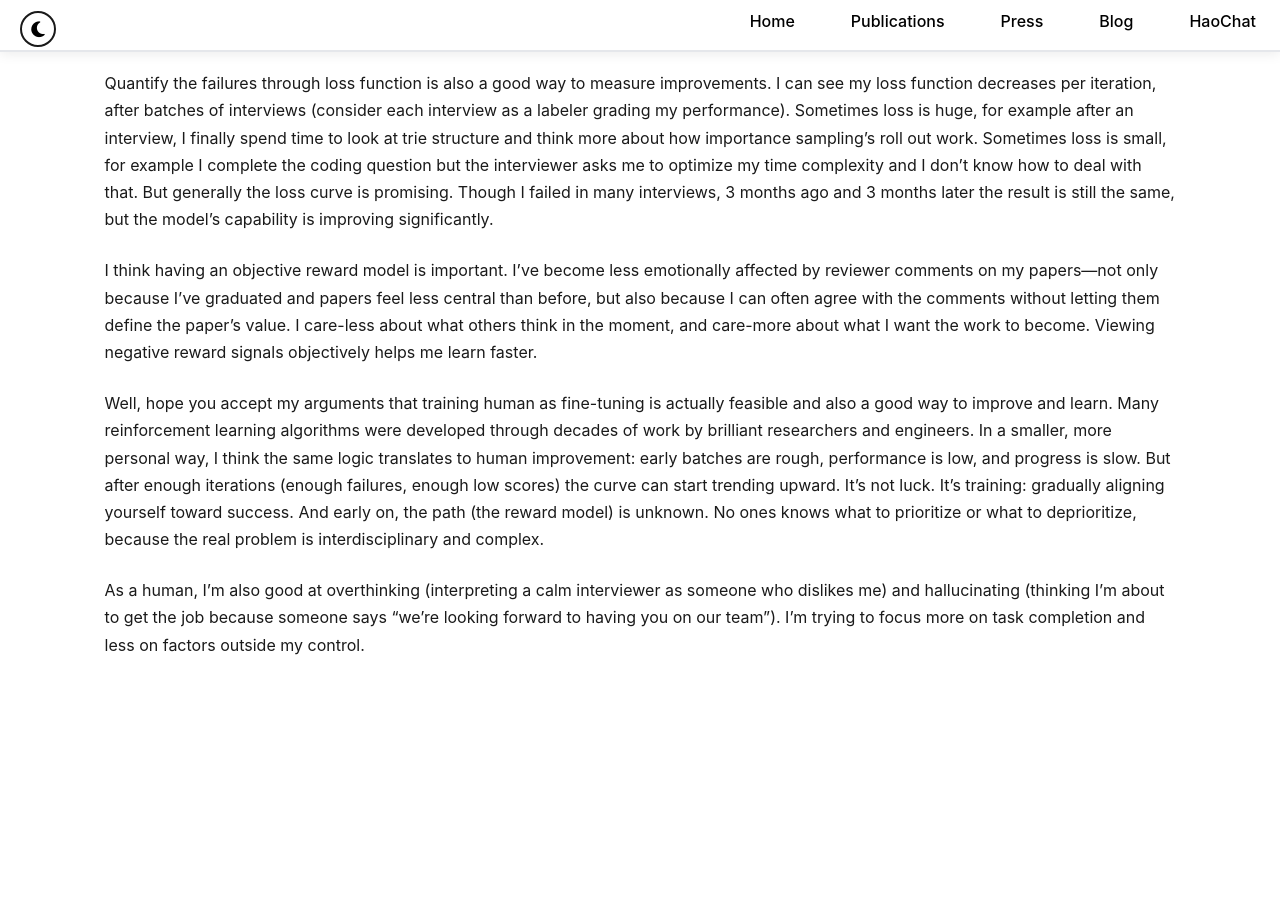
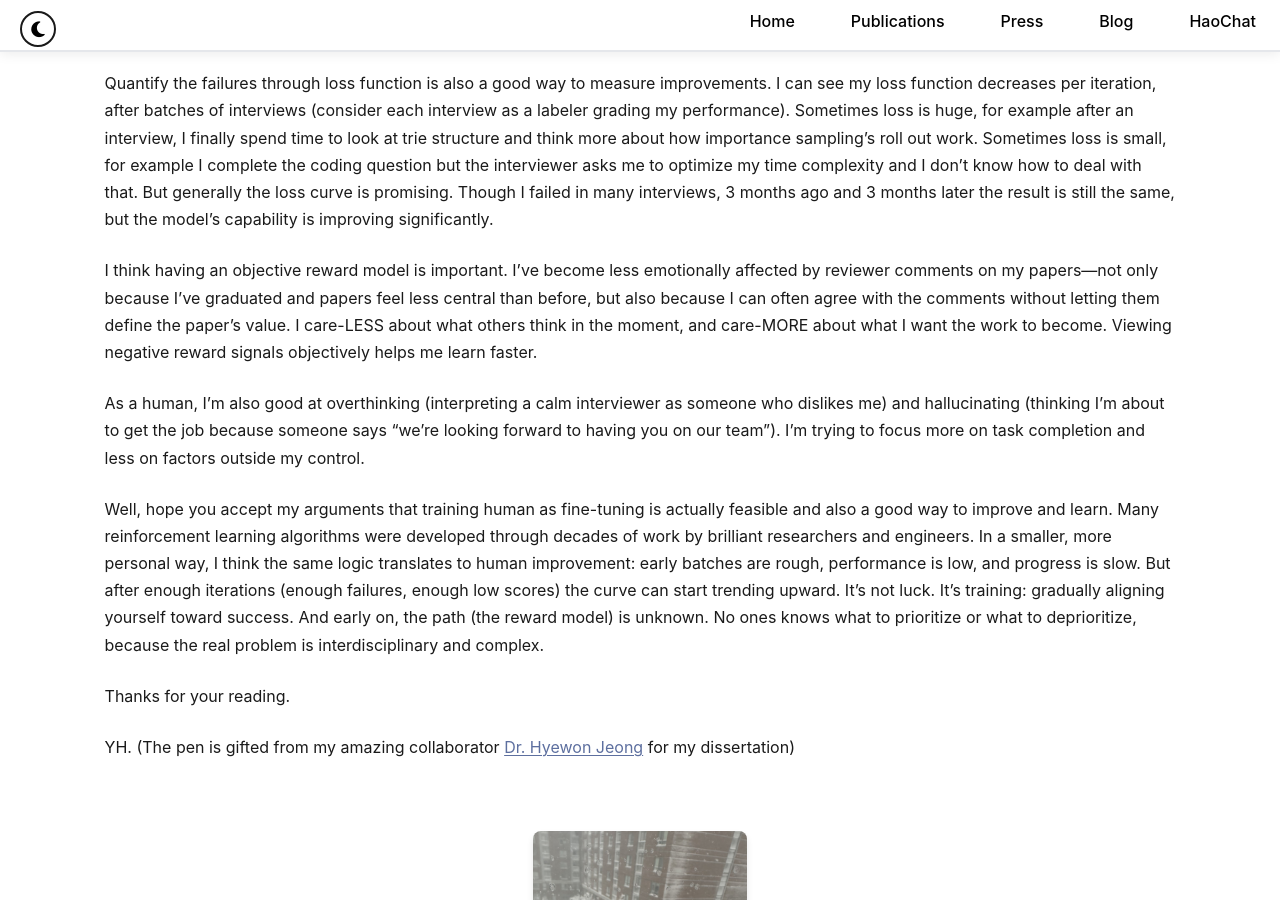
Before and after one commit to YuexingHao/Yuexing-Hao, a Jekyll site: the page built from _posts/2026-03-25-train-myself-through-fine-tuning.md, in a window 1280 px wide and 900 px high, scrolled down 2136 px. Built offline with Jekyll 4.4.1, drawn with Linux system fonts in a browser that asks for light colours; a style sheet for code colours, icons or effects is not loaded; before the commit the page ends 2933 px from its top, so only the background shows below that.

Commit message:
Use Animations.gif as featured image; compress GIF to 16 MB; shrink inline photo
Made-with: Cursor

```diff
--- a/_posts/2026-03-25-train-myself-through-fine-tuning.md
+++ b/_posts/2026-03-25-train-myself-through-fine-tuning.md
@@ -5,7 +5,7 @@ date: 2026-03-25
 author: Yuexing Hao
 tags: [Personal]
 description: "Train Myself through Fine-Tuning"
-featured_image: /Yuexing-Hao/assets/posts/2026-03-25-myself-fine-tuning/featured.jpg
+featured_image: /Yuexing-Hao/assets/posts/2026-03-25-myself-fine-tuning/Animations.gif
 published: true
 ---
 
@@ -32,8 +32,16 @@ I also hope I can learn from this process more objectively, like a model, so my
 
 Quantify the failures through loss function is also a good way to measure improvements. I can see my loss function decreases per iteration, after batches of interviews (consider each interview as a labeler grading my performance). Sometimes loss is huge, for example after an interview, I finally spend time to look at trie structure and think more about how importance sampling's roll out work. Sometimes loss is small, for example I complete the coding question but the interviewer asks me to optimize my time complexity and I don't know how to deal with that. But generally the loss curve is promising. Though I failed in many interviews, 3 months ago and 3 months later the result is still the same, but the model's capability is improving significantly.
 
-I think having an objective reward model is important. I’ve become less emotionally affected by reviewer comments on my papers—not only because I’ve graduated and papers feel less central than before, but also because I can often agree with the comments without letting them define the paper’s value. I care-less about what others think in the moment, and care-more about what I want the work to become. Viewing negative reward signals objectively helps me learn faster.
+I think having an objective reward model is important. I’ve become less emotionally affected by reviewer comments on my papers—not only because I’ve graduated and papers feel less central than before, but also because I can often agree with the comments without letting them define the paper’s value. I care-LESS about what others think in the moment, and care-MORE about what I want the work to become. Viewing negative reward signals objectively helps me learn faster.
+
+As a human, I’m also good at overthinking (interpreting a calm interviewer as someone who dislikes me) and hallucinating (thinking I’m about to get the job because someone says “we’re looking forward to having you on our team”). I’m trying to focus more on task completion and less on factors outside my control.
 
 Well, hope you accept my arguments that training human as fine-tuning is actually feasible and also a good way to improve and learn. Many reinforcement learning algorithms were developed through decades of work by brilliant researchers and engineers. In a smaller, more personal way, I think the same logic translates to human improvement: early batches are rough, performance is low, and progress is slow. But after enough iterations (enough failures, enough low scores) the curve can start trending upward. It’s not luck. It’s training: gradually aligning yourself toward success. And early on, the path (the reward model) is unknown. No ones knows what to prioritize or what to deprioritize, because the real problem is interdisciplinary and complex.
 
-As a human, I’m also good at overthinking (interpreting a calm interviewer as someone who dislikes me) and hallucinating (thinking I’m about to get the job because someone says “we’re looking forward to having you on our team”). I’m trying to focus more on task completion and less on factors outside my control.
+Thanks for your reading.
+
+YH. (The pen is gifted from my amazing collaborator [Dr. Hyewon Jeong](https://sites.google.com/view/hyewon-jeong/) for my dissertation)
+
+<div style="display: flex; gap: 20px; margin: 30px 0; justify-content: center; flex-wrap: wrap;">
+  <img src="/Yuexing-Hao/assets/posts/2026-03-25-myself-fine-tuning/featured.jpg" alt="Dr. Hao on Pen" style="width: 20%; min-width: 180px; height: auto; border-radius: 8px; box-shadow: 0 4px 6px rgba(0,0,0,0.1);">
+</div>
```
Also changed, not shown: 1 other file.
